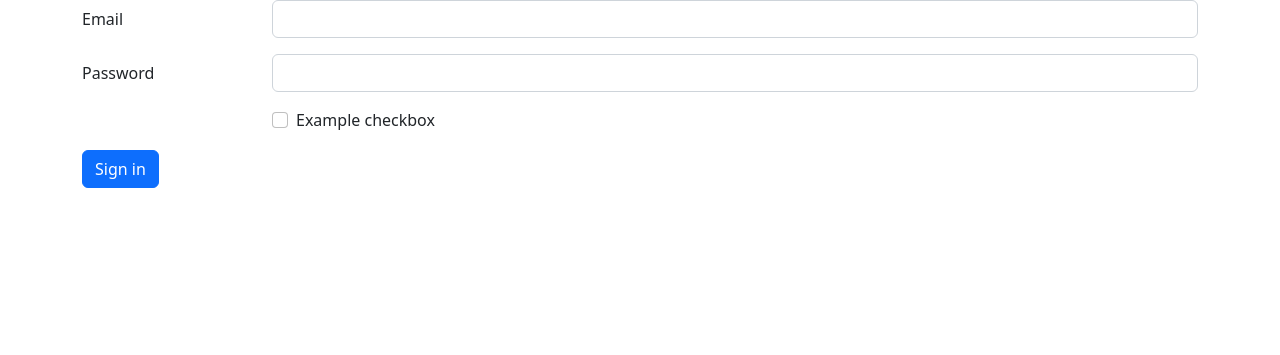
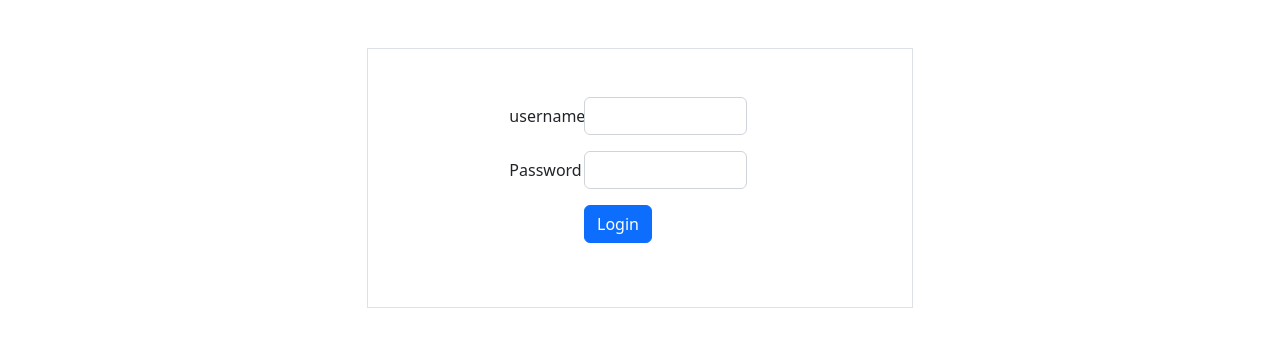
Before and after one commit to PercyGFX/esoft, a PHP site: page /admin/login.php in a window 1280 px wide. Shown: the top 355 px of the page. Run offline with PHP 8.4, Linux system fonts and the light colour scheme.

Commit message:
Update login.php

```diff
--- a/admin/login.php
+++ b/admin/login.php
@@ -12,35 +12,31 @@
 </head>
 
 <body class="container">
-    <div class="d-flex justify-content-end">
 
-    </div>
-    <form action="POST">
-        <div class="row mb-3">
-            <label for="inputEmail3" class="col-sm-2 col-form-label">Email</label>
-            <div class="col-sm-10">
-                <input type="email" class="form-control" id="email" name="email">
+     <div class="container d-flex justify-content-center">
+        <span class="border m-5 w-50">
+            <div class="row p-5">
+                <div class="mb-3 row justify-content-center">
+                    <label for="email" class="col-2 col-form-label">username</label>
+                    <div class="col-5">
+                        <input type="email" class="form-control" id="username" name="username">
                     </div>
                 </div>
-        <div class="row mb-3">
-            <label for="inputPassword3" class="col-sm-2 col-form-label">Password</label>
-            <div class="col-sm-10">
+                <div class="mb-3 row justify-content-center">
+                    <label for="inputPassword" class="col-2 col-form-label">Password</label>
+                    <div class="col-5">
                         <input type="password" class="form-control" id="password" name="password">
                     </div>
                 </div>
-
-        <div class="row mb-3">
-            <div class="col-sm-10 offset-sm-2">
-                <div class="form-check">
-                    <input class="form-check-input" type="checkbox" id="gridCheck1">
-                    <label class="form-check-label" for="gridCheck1">
-                        Example checkbox
-                    </label>
+                <div class="row justify-content-center">
+                    <div class="col-2"></div>
+                    <div class="col-5">
+                        <button type="submit" class="btn btn-primary mb-3">Login</button>
                     </div>
                 </div>
             </div>
-        <button type="submit" class="btn btn-primary">Sign in</button>
-    </form>
+        </span>
+    </div>
 </body>
 
 </html>
```
Lines whose indentation alone changed are shown as unchanged.
